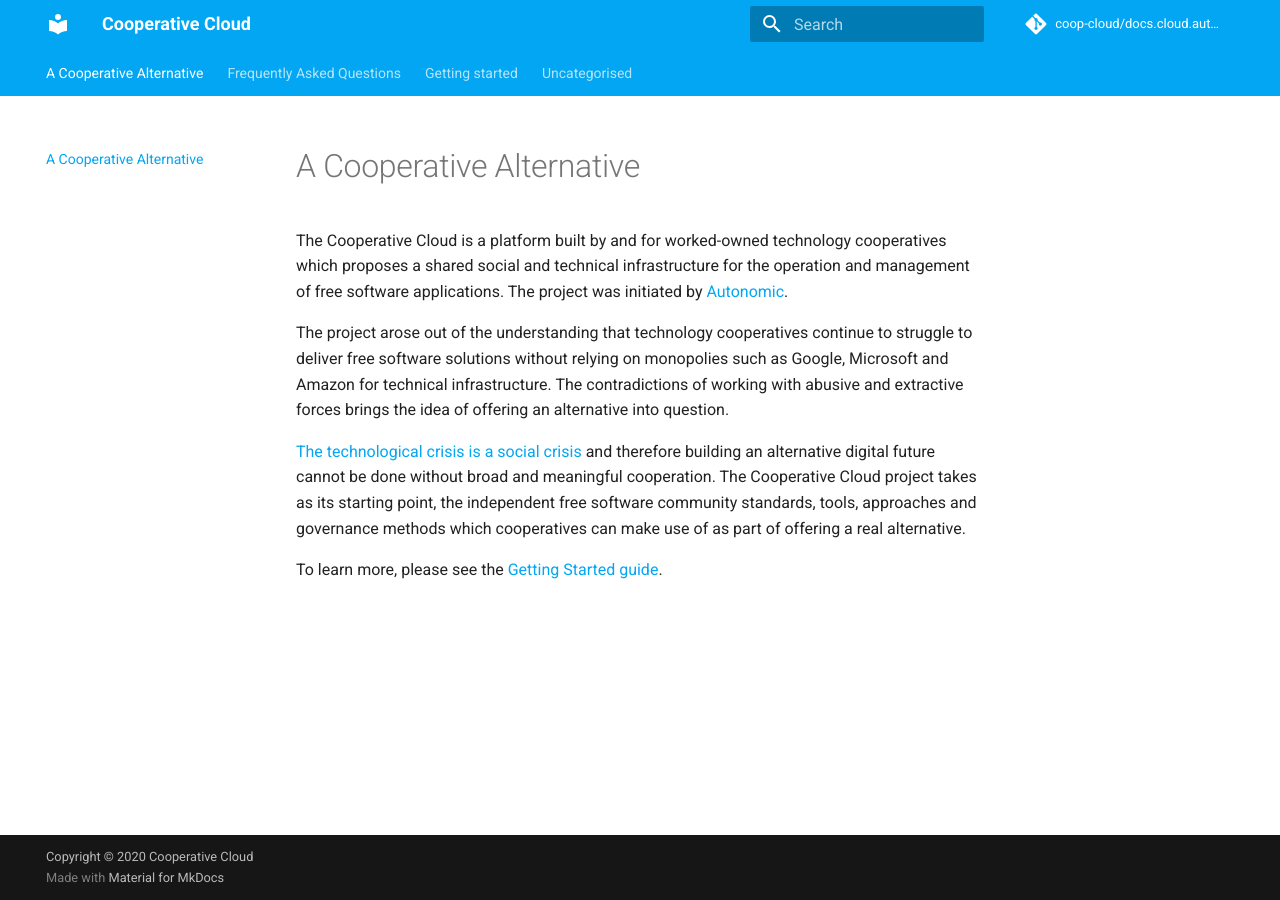
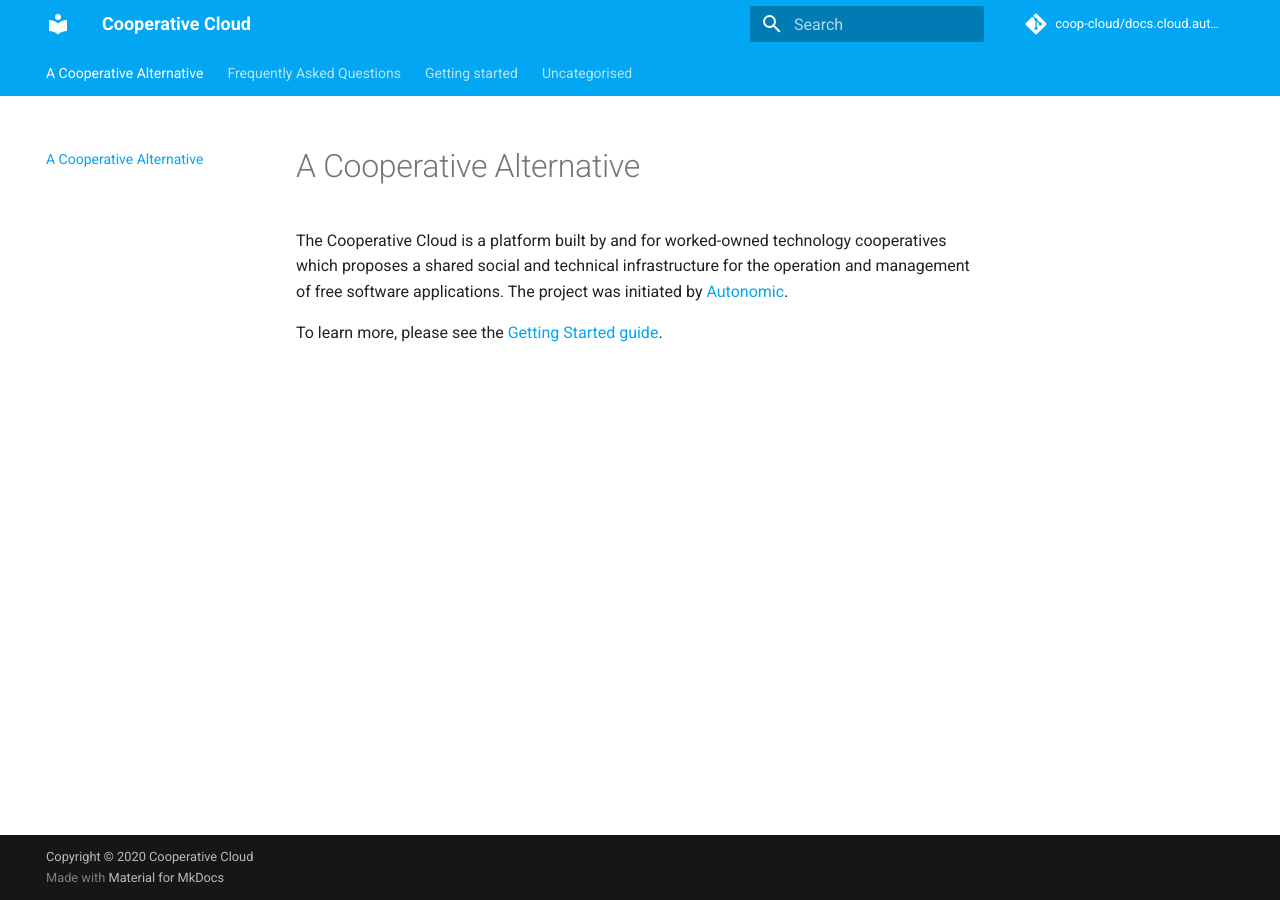
Before and after one commit to mayel/docs.coopcloud.tech, an MkDocs documentation site: the page built from docs/index.md, in a window 1280 px wide. Built offline with MkDocs 1.6.1 and Material for MkDocs 9.7.7, drawn with Linux system fonts in a browser that asks for light colours.

Commit message:
Drop this for now

```diff
--- a/docs/index.md
+++ b/docs/index.md
@@ -7,21 +7,7 @@
 the operation and management of free software applications. The project was
 initiated by [Autonomic].
 
-The project arose out of the understanding that technology cooperatives
-continue to struggle to deliver free software solutions without relying on
-monopolies such as Google, Microsoft and Amazon for technical infrastructure.
-The contradictions of working with abusive and extractive forces brings the
-idea of offering an alternative into question.
-
-[The technological crisis is a social crisis] and therefore building an
-alternative digital future cannot be done without broad and meaningful
-cooperation. The Cooperative Cloud project takes as its starting point, the
-independent free software community standards, tools, approaches and governance
-methods which cooperatives can make use of as part of offering a real
-alternative.
-
 To learn more, please see the [Getting Started guide].
 
 [autonomic]: https://autonomic.zone/
-[the technological crisis is a social crisis]: https://vvvvvvaria.org/~decentral1se/w/organising/crisis.jpeg
 [getting started guide]: getting-started/guide.md
```
